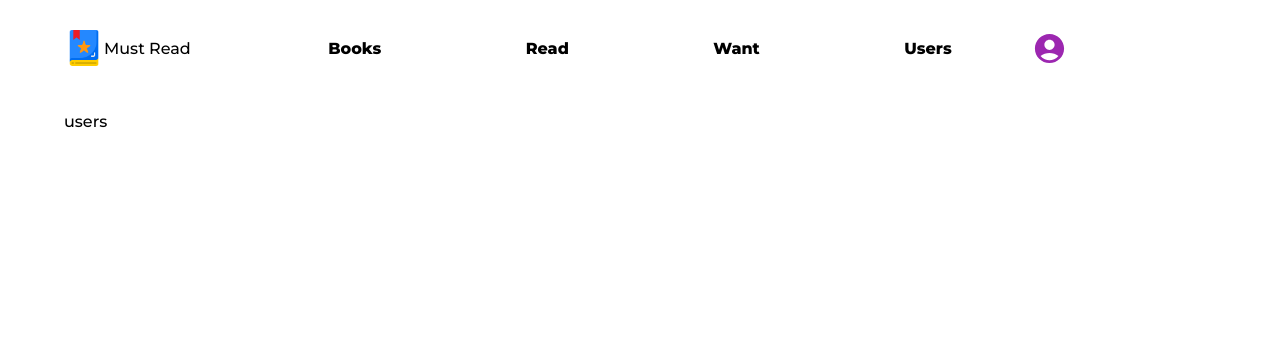
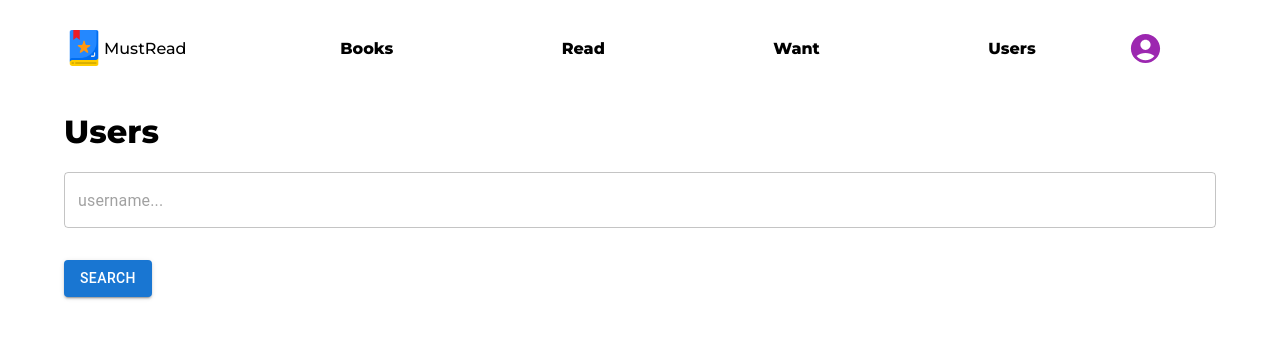
Before and after one commit to moarcores/mustread, a React (Create React App) app in the folder frontend/: page /users in a window 1280 px wide. Shown: the top 338 px of the page. Built offline with nearby package versions, Linux system fonts and the light colour scheme; no server answers.

Commit message:
feat: add users page with search

```diff
--- a/frontend/src/components/Header/header.jsx
+++ b/frontend/src/components/Header/header.jsx
@@ -21,14 +21,14 @@ export const Header = () => {
           >
               <Link to="/" className="header__home_link">
                   <img src={Logo}  width="40" />
-                  <span>Must Read</span>
+                  <span>MustRead</span>
               </Link>
           </Grid>
-          <Grid item lg={8} md={5} xs={12} className="header__login">
+          <Grid item lg={9} md={5} xs={12} className="header__login">
                 <Navbar links={links} />
           </Grid>
           {/*TODO Nalabat login s pacanami*/}
-          <Grid item lg={2} md={3} xs={6} className="header__login">
+          <Grid item lg={1} md={3} xs={6} className="header__login">
             <IconButton href="/login">
               <AccountCircleIcon
                 color="secondary"
--- a/frontend/src/components/Users/users.jsx
+++ b/frontend/src/components/Users/users.jsx
@@ -1,10 +1,12 @@
 /* eslint-disable no-unused-vars */
 import React, { useEffect, useState } from 'react';
 
+import { Formik, Field, Form } from 'formik';
 import { useSelector } from 'react-redux';
 
 import { getConfig, API_URL } from '../../api/api';
 import axios from 'axios';
+import { Button, TextField } from '@mui/material';
 
 export const Users = () => {
   const authToken = useSelector(state => state.login.token);
@@ -34,8 +36,29 @@ export const Users = () => {
   },[]);
 
   return (
-    <div>
-      users
+    <>  <div>
+      <h1>Users</h1>
+      <Formik
+        initialValues={{
+          username: ''
+        }}
+        onSubmit={(values) => {
+          const config = getConfig(authToken);
+          axios.post(API_URL + '/users/search', {}, config)
+            .then(res => {
+              console.log(res)
+            })
+            .catch(res => {
+              console.log(res)
+            })
+        }}
+      >
+        <Form>
+          <TextField fullWidth id="username" name="username" placeholder="username..." />
+          <Button style={{ marginTop: '2rem' }} variant='contained' type="submit">search</Button>
+        </Form>
+      </Formik>
     </div>
+    </>
   )
 }
```
